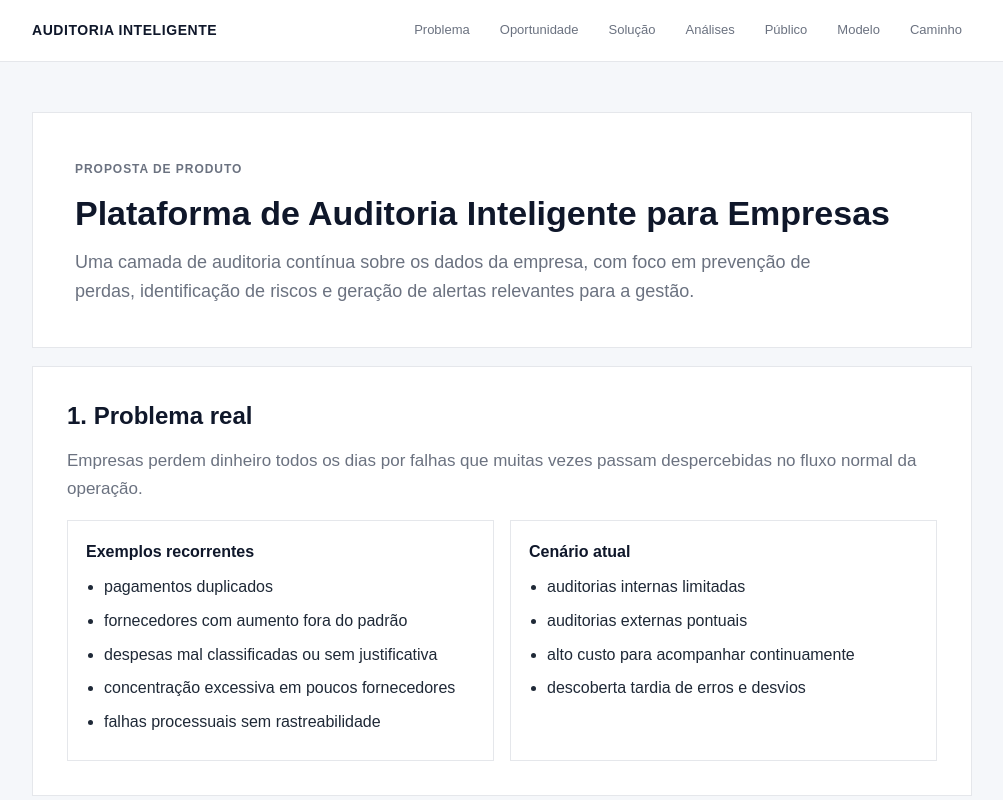
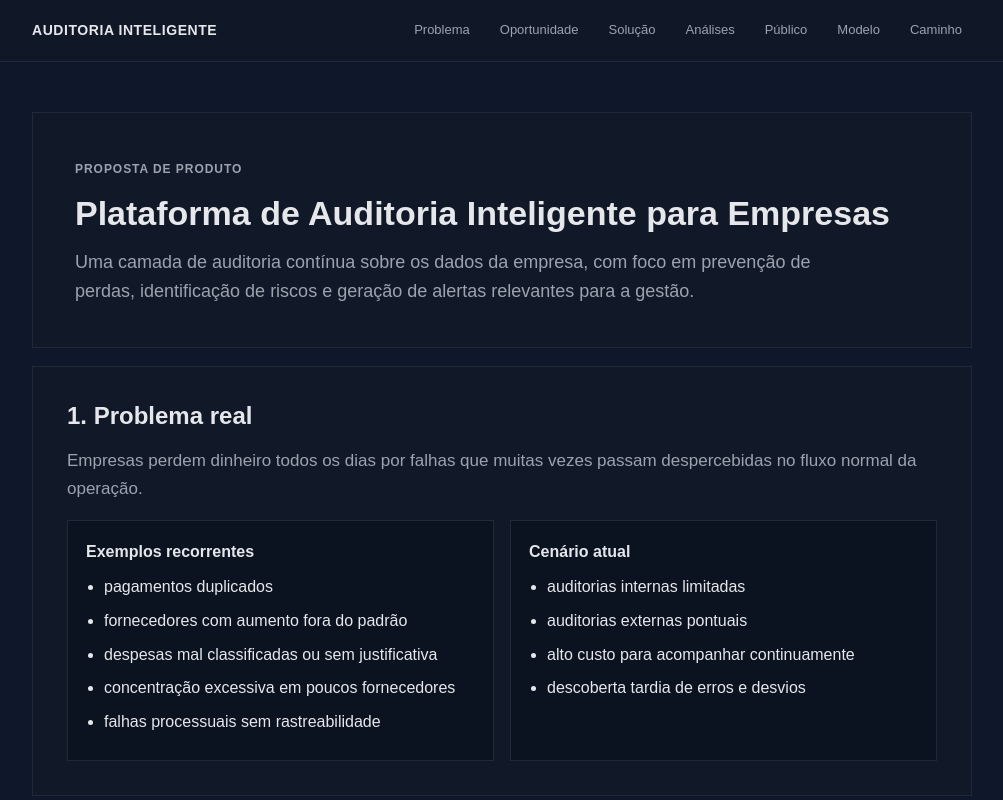
Before and after one commit to Danielprogram128/ferramentaauditoria, a plain HTML site: page index.html in a window 1280 px wide. Shown: the top 800 px of the page, without its empty margins (138-1141 px from the left). Drawn offline with Linux system fonts and the light colour scheme.

Commit message:
Add files via upload

```diff
--- a/index.html
+++ b/index.html
@@ -6,13 +6,13 @@
   <title>Plataforma de Auditoria Inteligente</title>
   <style>
     :root {
-      --bg: #f5f7fa;
-      --surface: #ffffff;
-      --text: #1f2937;
-      --muted: #6b7280;
-      --line: #e5e7eb;
-      --accent: #0f172a;
-      --soft: #eef2f7;
+      --bg: #0f172a;
+      --surface: #111827;
+      --text: #e5e7eb;
+      --muted: #9ca3af;
+      --line: #1f2937;
+      --accent: #e5e7eb;
+      --soft: #0b1220;
     }
 
     * { box-sizing: border-box; }
@@ -31,7 +31,7 @@
       position: sticky;
       top: 0;
       z-index: 50;
-      background: rgba(255,255,255,0.95);
+      background: rgba(17,24,39,0.9);
       backdrop-filter: blur(10px);
       border-bottom: 1px solid var(--line);
     }
@@ -143,7 +143,7 @@
     }
 
     .card {
-      background: #fff;
+      background: #0b1220;
       border: 1px solid var(--line);
       padding: 18px;
     }
```
